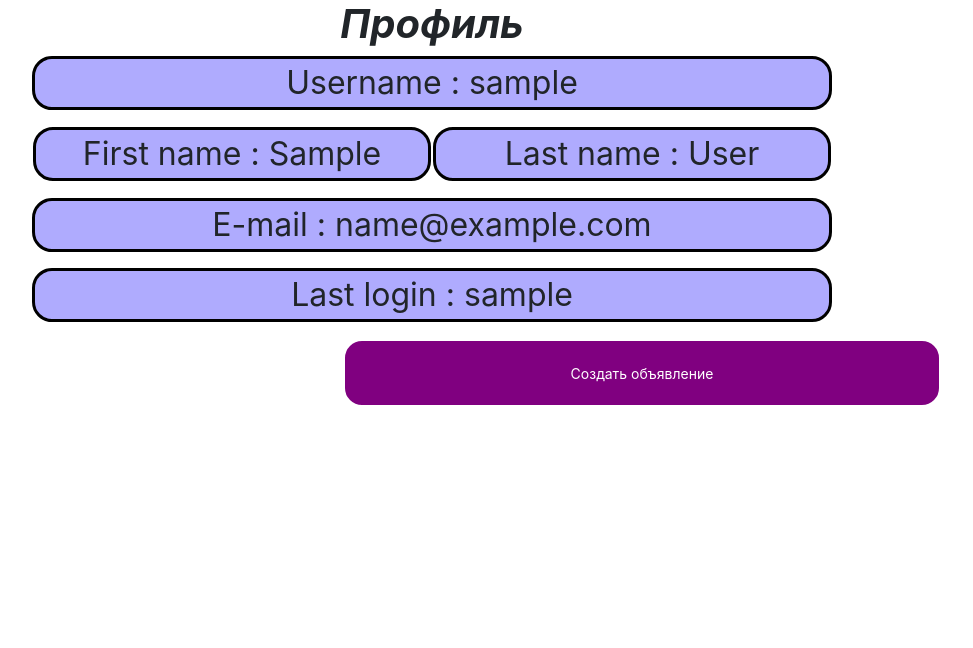
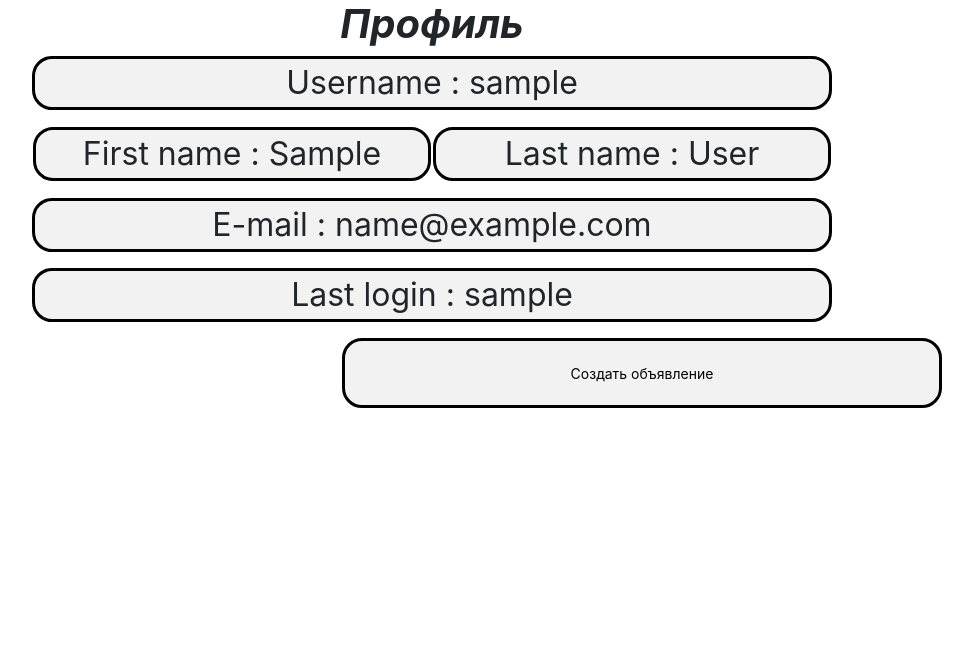
Before and after one commit to glasson/NotAvito, a Django app: template notavito/templates/main/profile.html in a window 1280 px wide. Shown: the part 60-708 px from the top of the page, without its empty margins (208-1181 px from the left). Run offline with Django 4.2, Linux system fonts and the light colour scheme; the template is opened without the code that fills it: most values are stand-ins (such as "Sample title", 1, 10 or a date in 2020); some libraries are stand-ins or nearby versions.

Commit message:
изменил цвет

```diff
--- a/notavito/static/main/css/style.css
+++ b/notavito/static/main/css/style.css
@@ -6,7 +6,7 @@
 .userdata-text{
     width: auto;
     height: auto;
-    background-color: rgb(175, 171, 254);
+    background-color: rgb(242, 242, 242);
     font-size: 32px;
     border:solid;
     border-color: rgb(0, 0, 0);
@@ -25,8 +25,8 @@
 .custom-button {
     width: 600px;
     height: 70px;
-    background-color: purple;
-    color: white;
+    background-color: rgb(242, 242, 242);
+    color: black;
     border: none;
     border-radius: 5px;
     font-size: 14px;
```
Also changed, not shown: notavito/db.sqlite3.
